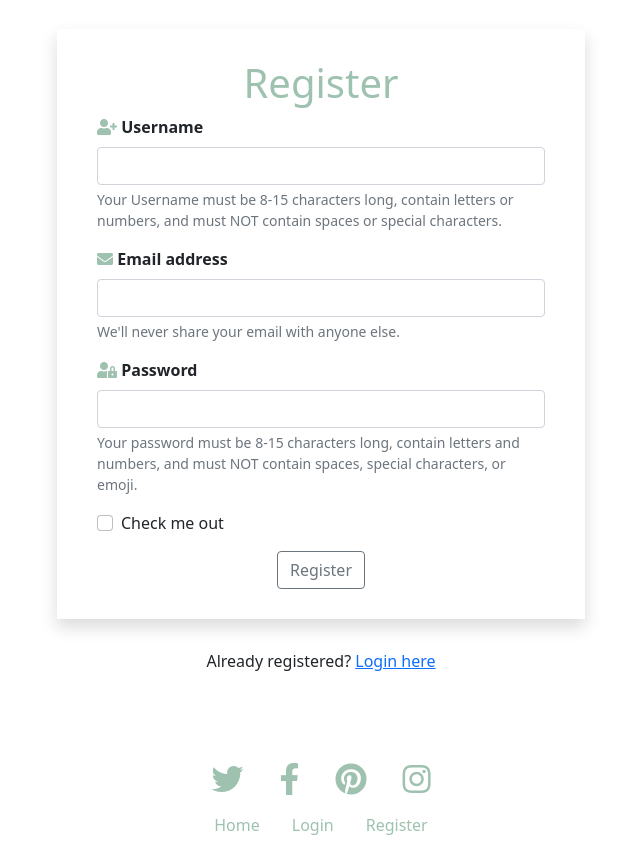
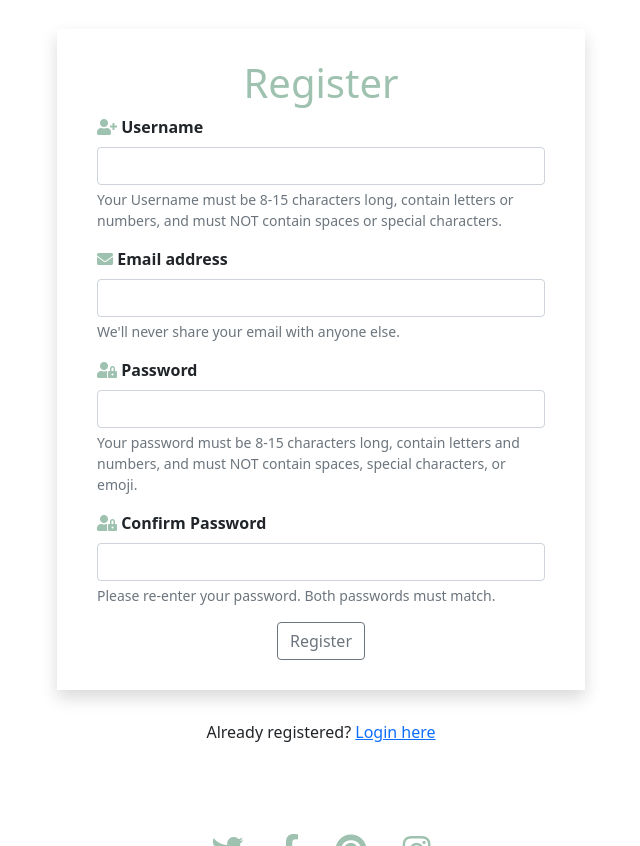
Before and after one commit to AledPeart/plant-base, a Flask app: page /register in a window 1280 px wide. Shown: the part 139-985 px from the top of the page, without its empty margins (319-959 px from the left). Run offline with Flask 2, Linux system fonts and the light colour scheme; some libraries are stand-ins or nearby versions; some web fonts are replaced.

Commit message:
Added password confirmation field and functionality on registration form

```diff
--- a/app.py
+++ b/app.py
@@ -43,9 +43,17 @@ def register():
         existing_user = mongo.db.users.find_one(
             {"username": request.form.get("username").lower()})
 
-        if existing_user: #if this variable is TRUE and that userbname aleady exists
+        if existing_user: #if this variable is TRUE and that username aleady exists
             flash("That username already exists")
             return redirect(url_for("register")) #returns the user to the form so that hey can try again
+
+        password = request.form.get("password")
+        confirm_password = request.form.get("confirm-password")
+
+        if confirm_password != password:
+            flash("Your passwords do not match, please try again.")
+            return redirect(url_for("register"))
+
 
         register = {                #this is the 'else' that creates a dictionary stored in the variable 'register' to insert into the db
             "username": request.form.get("username").lower(),
--- a/templates/register.html
+++ b/templates/register.html
@@ -33,10 +33,17 @@
                         spaces, special characters, or emoji.
                     </div>
                 </div>
-                <div class="mb-3 form-check">
-                    <input type="checkbox" class="form-check-input" id="exampleCheck1">
-                    <label class="form-check-label" for="exampleCheck1">Check me out</label>
-                </div>
+                     <!-- confirm password -->
+                     <div class="mb-3">
+                        <i class="fas fa-user-lock"></i>
+                        <label for="confirm-password" class="form-label">Confirm Password</label>
+                        <input type="text" name="confirm-password" class="form-control" id="confirm-password" minlength="5"
+                            maxlength="15" pattern="^[a-zA-Z0-9]{5,15}$" required>
+                        <div id="passwordHelpBlock" class="form-text">
+                            Please re-enter your password. Both passwords must match.
+                        </div>
+                    </div>
+
                 <!-- button -->
                 <div class="d-flex justify-content-center">
                     <button type="submit" class="btn btn-outline-secondary">Register</button>
```
